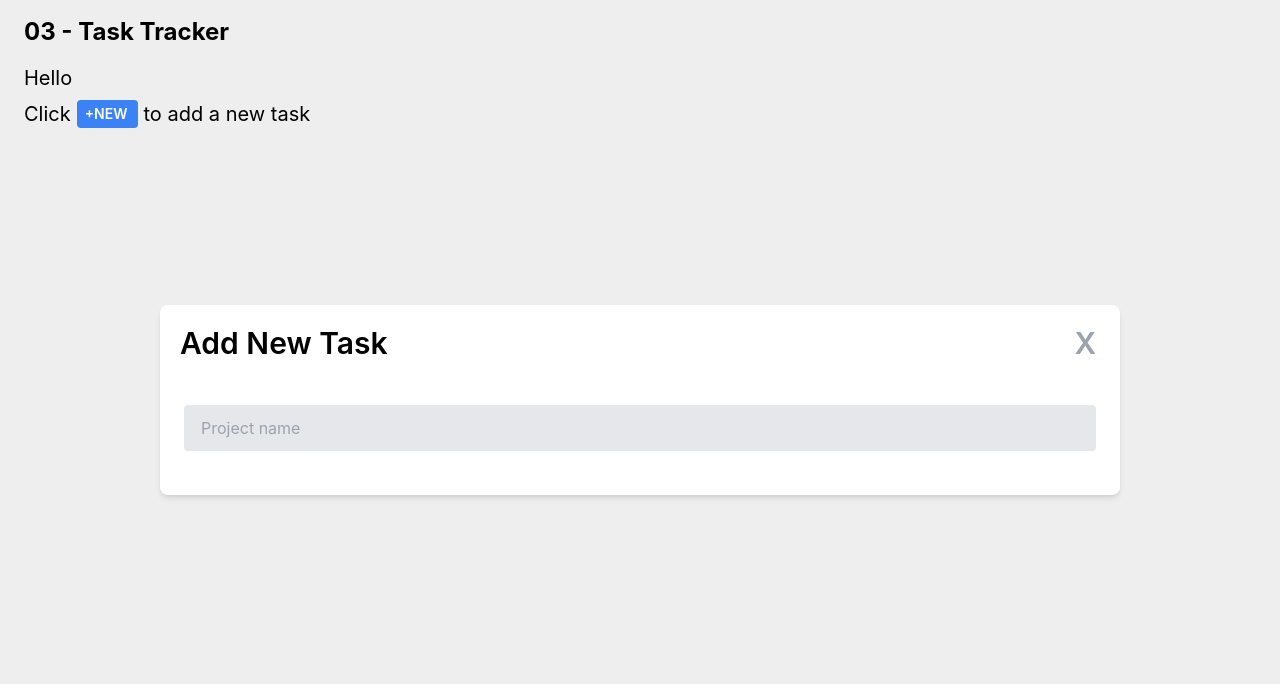
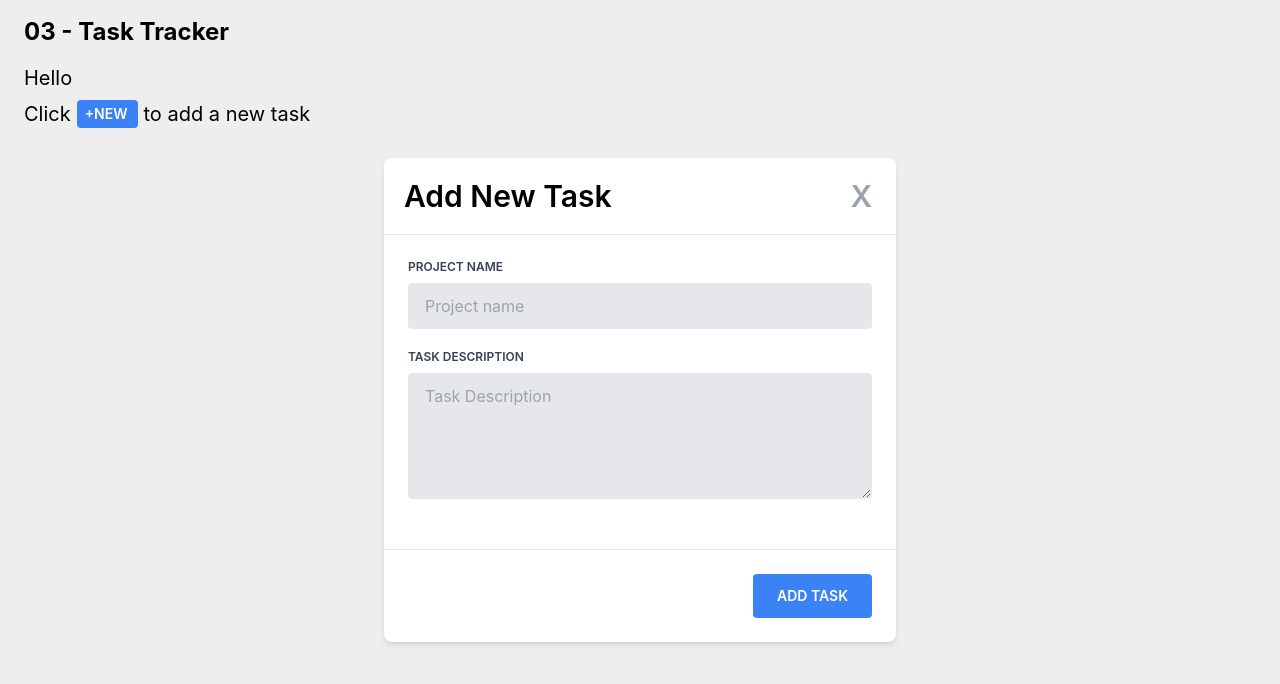
Before and after one commit to JW796/3.1-task-tracker, a React (Create React App) app: page / in a window 1280 px wide. Both pictures are taken after a click on the button "+NEW". Shown: the top 684 px of the page. Built offline with nearby package versions, Linux system fonts and the light colour scheme.

Commit message:
WIP AddTask

```diff
--- a/src/components/AddTask.jsx
+++ b/src/components/AddTask.jsx
@@ -2,6 +2,12 @@ import { useState } from "react";
 
 const AddTask = () => {
   const [addModal, setAddModal] = useState(false);
+  const [projectName, setProjectName] = useState("");
+  const [taskDescription, setTaskDescription] = useState("");
+
+  const handleAdd = () => {
+    setAddModal(false);
+  };
   return (
     <>
       <button
@@ -13,8 +19,8 @@ const AddTask = () => {
       {addModal ? (
         <>
           <div className="flex items-center justify-center overflow-x-hidden overflow-y-auto fixed inset-0 z-100">
-            <div className="w-9/12 bg-white rounded-lg shadow-md relative flex flex-col">
-              <div className="flex flex-row justify-between p-5">
+            <div className="w-9/12 max-w-lg bg-white rounded-lg shadow-md relative flex flex-col">
+              <div className="flex flex-row justify-between p-5 border-b border-slate-200 rounded-t">
                 <h3 className="text-3xl font-semibold">Add New Task</h3>
                 <button
                   className="px-1 text-gray-400 float-right text-3xl leading-none font-semibold block"
@@ -24,13 +30,42 @@ const AddTask = () => {
                 </button>
               </div>
               <form className="p-6">
-                <input
-                  className="w-full bg-gray-200 text-gray-700 border border-gray-200 rounded py-3 px-4 mb-5 leading-tight focus:outline-none focus:bg-whote"
-                  id="project-name"
-                  type="text"
-                  placeholder="Project name"
-                />
+                <div>
+                  <label
+                    className="track-wide uppercase text-gray-700 text-xs font-semibold mb-2 text-xs font-semibolfd mb-2 block"
+                    htmlfor="Project Name"
+                  >
+                    Project Name
+                  </label>
+                  <input
+                    className="w-full bg-gray-200 text-gray-700 border border-gray-200 rounded py-3 px-4 mb-5 leading-tight focus:outline-none focus:bg-white"
+                    id="project-name"
+                    name="projectName"
+                    type="text"
+                    placeholder="Project name"
+                    required
+                  />
+                </div>
+                <div>
+                  <label className="track-wide uppercase text-gray-700 text-xs font-semibold mb-2 text-xs font-semibolfd mb-2 block">
+                    Task Description
+                  </label>
+                  <textarea
+                    className="w-full bg-gray-200 text-gray-700 border border-gray-200 rounded py-3 px-4 mb-5 leading-tight focus:outline-none focus:bg-white"
+                    id="task-description"
+                    rows="5"
+                    placeholder="Task Description"
+                  />
+                </div>
               </form>
+              <div className="flex justify-end p-6 border-t border-slate-200 rounded-b">
+                <button
+                  className="bg-blue-500 text-white font-semibold uppercase text-sm px-6 py-3 rounded hover:opacity-70"
+                  onClick={handleAdd}
+                >
+                  Add Task
+                </button>
+              </div>
             </div>
           </div>
         </>
```
